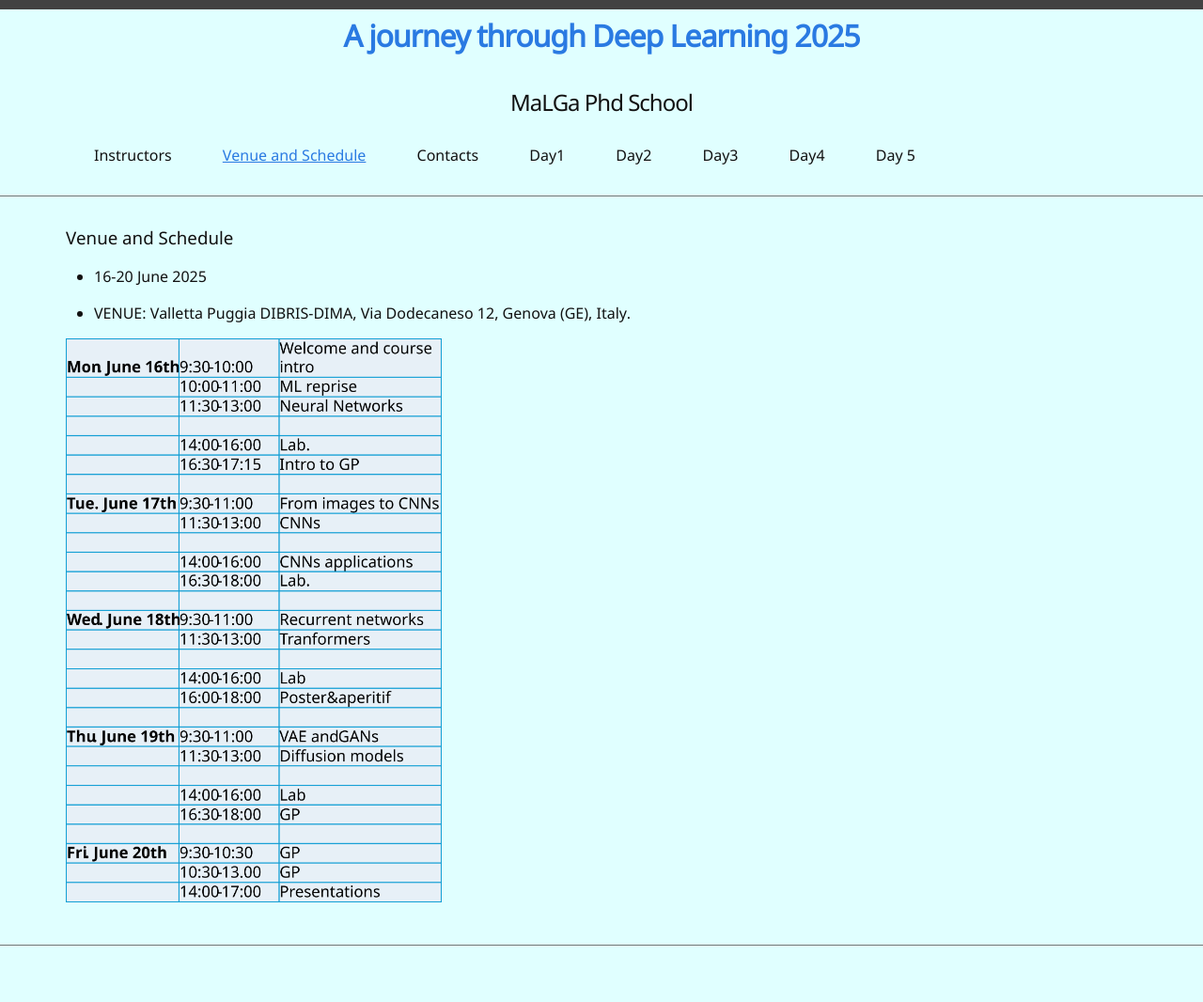
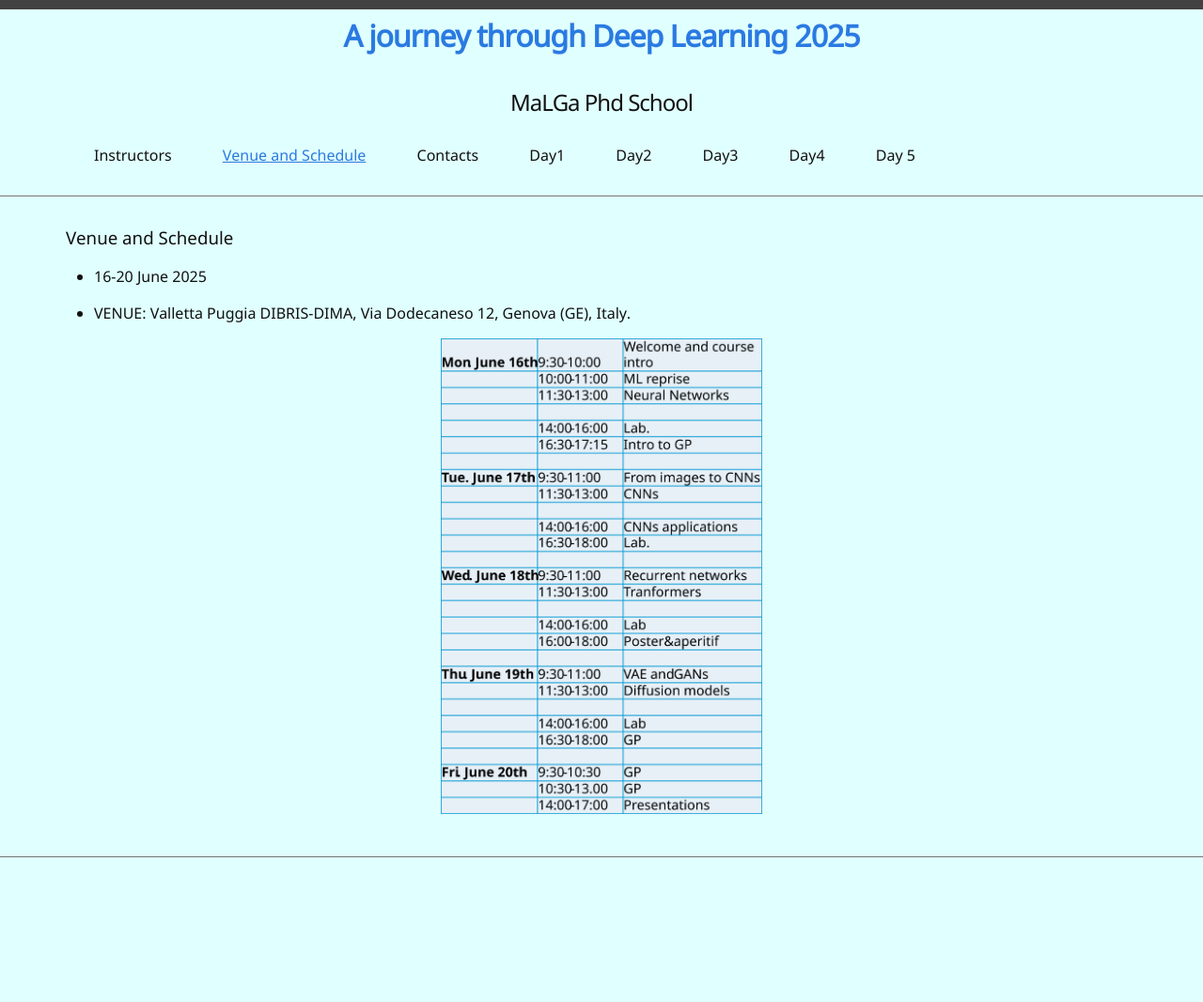
Before and after one commit to A-Journey-through-Deep-Learning/2025, a Jekyll site: the page built from 3-venue_and_schedule.md, in a window 1280 px wide. Shown: the whole page at 94% size. Built offline with Jekyll 4.4.1, drawn with Linux system fonts in a browser that asks for light colours; after the commit the page ends 972 px from its top, so only the background shows below that.

Commit message:
Update 3-venue_and_schedule.md

```diff
--- a/3-venue_and_schedule.md
+++ b/3-venue_and_schedule.md
@@ -8,4 +8,5 @@ nav: true
 
 * VENUE: Valletta Puggia DIBRIS-DIMA, Via Dodecaneso 12, Genova (GE), Italy.
 
-<img src="\images\Schedule.png" width="400" height="600">
+
+{% include figure.html img="Schedule.png" alt="schedule" width="30%" %}
```
